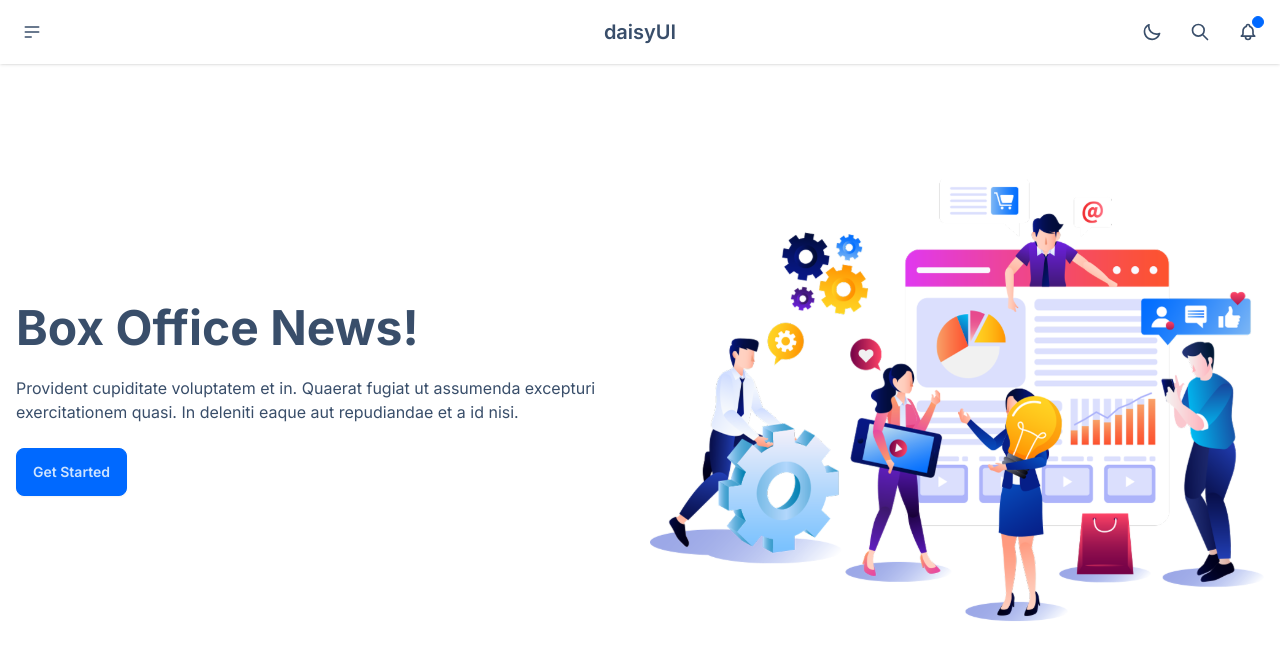
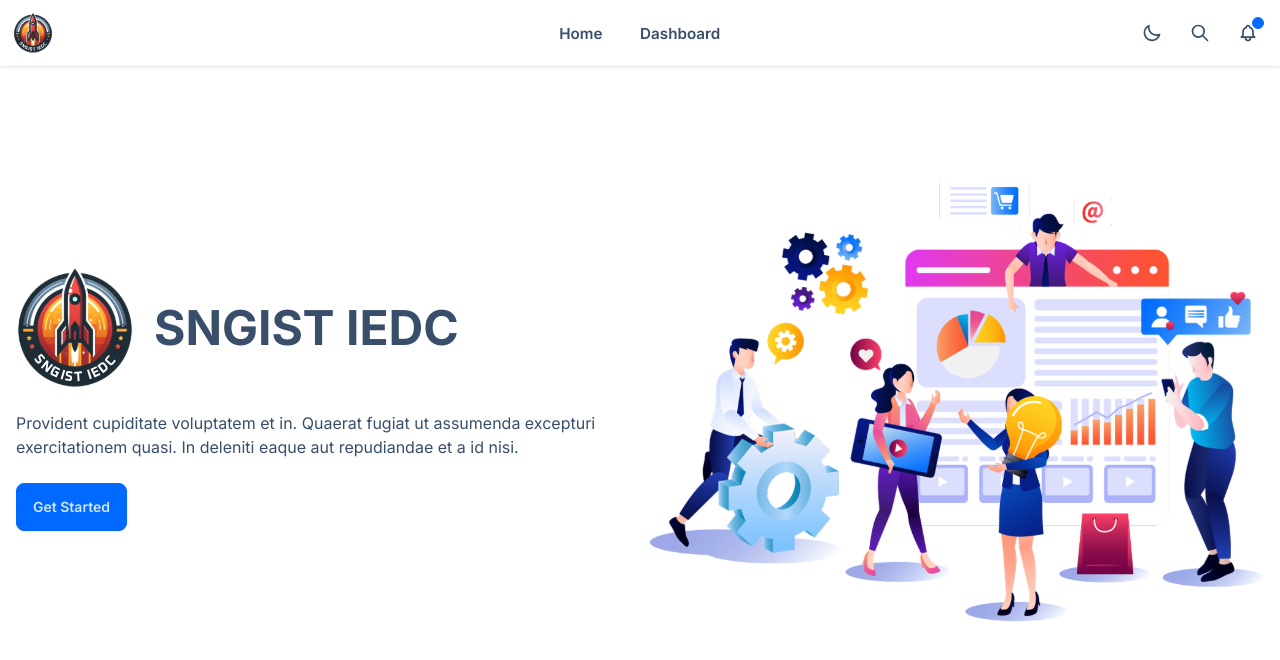
Before and after one commit to Jenin82/sngist-iedc, a Next.js app: page / in a window 1280 px wide. Shown: the top 660 px of the page. Built offline with nearby package versions, Linux system fonts and the light colour scheme.

Commit message:
hero page changes

```diff
--- a/app/layout.tsx
+++ b/app/layout.tsx
@@ -6,8 +6,8 @@
 const inter = Inter({ subsets: ["latin"] });
 
 export const metadata: Metadata = {
-    title: "Create Next App",
-    description: "Generated by create next app",
+    title: "SNGIST IEDC",
+    description: "Website for IEDC at SNGIST Group of Institutions",
 };
 
 export default function RootLayout({
--- a/app/page.tsx
+++ b/app/page.tsx
@@ -2,17 +2,26 @@
 
 export default function Home() {
     return (
-        <main className="hero min-h-screen">
+        <main className="hero min-h-screen overflow-x-hidden">
             <div className="hero-content flex-col md:flex-row-reverse">
                 <Image
                     src="/hero.svg"
-					width={800}
-					height={800}
-                    className="rounded-lg"
-					alt="hero"
+                    width={800}
+                    height={800}
+                    className="rounded-lg max-w-[300px] md:max-w-full"
+                    alt="hero"
                 />
                 <div>
-                    <h1 className="text-5xl font-bold">Box Office News!</h1>
+                    <div className="flex items-center gap-5">
+                        <Image
+                            src="/logo2.svg"
+                            width={150}
+                            height={150}
+                            alt="logo"
+                            className="m-[-1rem]"
+                        />
+                        <h1 className="text-5xl font-bold">SNGIST IEDC</h1>
+                    </div>
                     <p className="py-6">
                         Provident cupiditate voluptatem et in. Quaerat fugiat ut
                         assumenda excepturi exercitationem quasi. In deleniti
--- a/components/Navbar/Navbar.tsx
+++ b/components/Navbar/Navbar.tsx
@@ -1,15 +1,25 @@
 import Link from "next/link";
+import Image from "next/image";
 import React from "react";
 
 const Navbar = () => {
     return (
         <div className="navbar bg-base-100 fixed top-0 z-50 shadow">
             <div className="navbar-start">
-                <div className="dropdown">
-                    <div
-                        tabIndex={0}
-                        role="button"
-                        className="btn btn-ghost btn-circle"
+				<div>
+					<Image src="/logo2.svg" width={50} height={50} alt="logo"/>
+				</div>
+                <div className="drawer hidden">
+                    <input
+                        id="my-drawer"
+                        type="checkbox"
+                        className="drawer-toggle"
+                    />
+                    <div className="drawer-content">
+                        {/* Page content here */}
+                        <label
+                            htmlFor="my-drawer"
+                            className="drawer-button btn btn-ghost btn-circle"
                         >
                             <svg
                                 xmlns="http://www.w3.org/2000/svg"
@@ -25,25 +35,32 @@
                                     d="M4 6h16M4 12h16M4 18h7"
                                 />
                             </svg>
+                        </label>
                     </div>
-                    <ul
-                        tabIndex={0}
-                        className="menu menu-sm dropdown-content mt-3 z-[1] p-2 shadow bg-base-100 rounded-box w-52"
-                    >
+                    <div className="drawer-side">
+                        <label
+                            htmlFor="my-drawer"
+                            aria-label="close sidebar"
+                            className="drawer-overlay"
+                        ></label>
+                        <ul className="menu p-4 w-80 min-h-full bg-base-200 text-base-content">
+                            {/* Sidebar content here */}
                             <li>
-                            <Link href="/">Homepage</Link>
+                                <a>Sidebar Item 1</a>
                             </li>
                             <li>
-                            <Link href="/dashboard">Dashboard</Link>
-                        </li>
-                        <li>
-                            <a>About</a>
+                                <a>Sidebar Item 2</a>
                             </li>
                         </ul>
                     </div>
                 </div>
+            </div>
+
             <div className="navbar-center">
-                <a className="btn btn-ghost text-xl">daisyUI</a>
+                <div className="hidden md:flex">
+                    <Link className="btn btn-ghost text-[1rem]" href={"/"}>Home</Link>
+                    <Link className="btn btn-ghost text-[1rem]" href={"/dashboard"}>Dashboard</Link>
+                </div>
             </div>
             <div className="navbar-end">
                 <button className="btn btn-ghost btn-circle">
```
Also changed, not shown: public/logo.svg (added), public/logo2.svg (added). Lines whose indentation alone changed are shown as unchanged.
